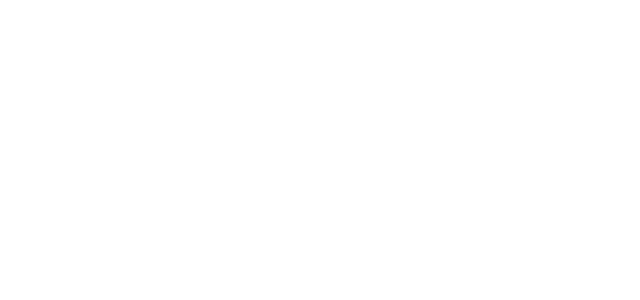
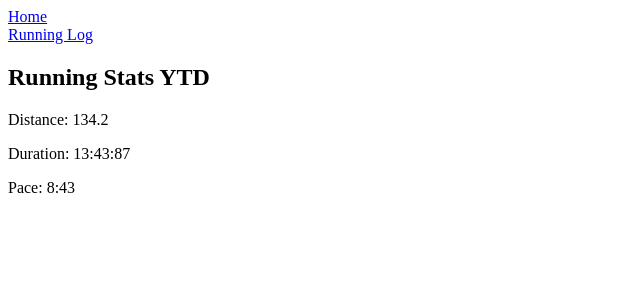
Before and after one commit to tdberg21/running-app, an Angular app: page /dashboard in a window 1280 px wide. Before the commit this address led to /. Shown: the top 300 px of the page, without its empty margins (0-640 px from the left). Built offline with nearby package versions, Linux system fonts and the light colour scheme.

Commit message:
Add nav bar

```diff
--- a/src/app/app.component.html
+++ b/src/app/app.component.html
@@ -1,3 +1,12 @@
+<div class="nav-bar">
+  <nav>
+    <a routerLink="/">Home</a>
+  </nav>
+  <nav>
+    <a routerLink="/logs">Running Log</a>
+  </nav>
+</div>
+
 <router-outlet></router-outlet>
 <!-- <app-home>{{title}}</app-home> -->
 <!-- <running-logs-component></running-logs-component> -->
--- a/src/app/app.module.ts
+++ b/src/app/app.module.ts
@@ -7,13 +7,15 @@ import { AppComponent } from './app.component';
 import { HomeComponent } from './home/home.component';
 import { RunDetailsComponent } from './run-details/run-details.component';
 import { RunningLogsComponent } from './running-logs/running-logs.component';
+import { DashboardComponent } from './dashboard/dashboard.component';
 
 @NgModule({
   declarations: [
     AppComponent,
     HomeComponent,
     RunningLogsComponent,
-    RunDetailsComponent
+    RunDetailsComponent,
+    DashboardComponent
   ],
   imports: [
     BrowserModule,
--- /dev/null
+++ b/src/app/dashboard/dashboard.component.html
@@ -0,0 +1,10 @@
+<div class="dashboard-component">
+  <h2>Running Stats YTD</h2>
+  <p>Distance: {{stats.totalDistance}}</p>
+  <p>Duration: {{stats.totalDuration}}</p>
+  <p>Pace: {{stats.totalPace}}</p>
+</div>
+<!-- <a *ngFor="let run of runs"
+  routerLink="/detail/{{run.id}}">
+  {{run.name}}
+</a> -->
--- /dev/null
+++ b/src/app/dashboard/dashboard.component.ts
@@ -0,0 +1,22 @@
+import { Component, OnInit } from '@angular/core';
+import { STATS } from '../mock-runs';
+
+@Component({
+  selector: 'app-dashboard',
+  templateUrl: './dashboard.component.html',
+  styleUrls: ['./dashboard.component.scss']
+})
+export class DashboardComponent implements OnInit {
+
+  constructor() { }
+
+  ngOnInit(): void {
+  }
+
+  getStats(): any {
+    return STATS;
+  }
+
+  stats = this.getStats();
+
+}
--- a/src/app/home/home.component.html
+++ b/src/app/home/home.component.html
@@ -1 +1 @@
-<h1 class='home-component'>Running App</h1>
+<!-- <h1 class='home-component'>Running App</h1> -->
--- a/src/app/mock-runs.ts
+++ b/src/app/mock-runs.ts
@@ -12,3 +12,9 @@ export const RUNS: Run[] = [
   { id: 19, distance: 3.2, duration: '22:37', route: 'Harvard Gulch' },
   { id: 20, distance: 5.5, duration: '46:37', route: 'Sloans' }
 ];
+
+export const STATS:any = {
+  totalDistance: 134.2,
+  totalDuration: '13:43:87',
+  totalPace: '8:43'
+}
```
Also changed, not shown: src/app/app-routing.module.ts (+10 -3 lines), src/app/dashboard/dashboard.component.scss (added), 1 other file (tests, documents, lock files or other folders).
